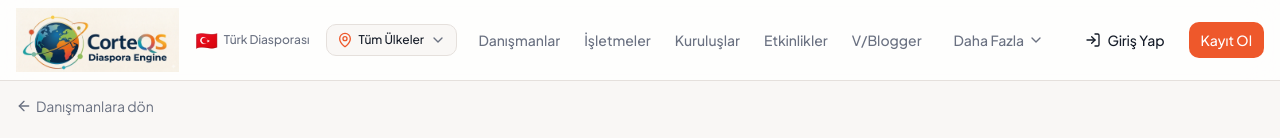
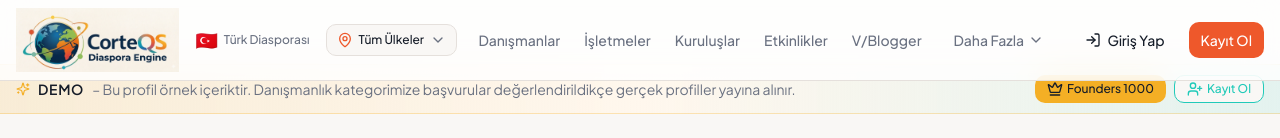
Before and after one commit to corteqssocial-web/corteqs-mvp-merged-lovable-v2, a React (Vite) app: page /consultant/ali-celik in a window 1280 px wide. Shown: the top 138 px of the page. Built offline with nearby package versions, Linux system fonts and the light colour scheme.

Commit message:
Changes
Co-authored-by: yemreeke <47570969+yemreeke@users.noreply.github.com>

```diff
--- a/src/pages/ConsultantDetail.tsx
+++ b/src/pages/ConsultantDetail.tsx
@@ -47,7 +47,10 @@ const ConsultantDetail = () => {
   return (
     <div className="min-h-screen bg-background">
       <Navbar />
-      <main className="pt-24 pb-16">
+      <div className="pt-16">
+        <DemoPageBanner categoryLabel="Danışmanlık" listingHref="/consultants" />
+      </div>
+      <main className="pt-8 pb-16">
         <div className="container mx-auto px-4">
           <Link to="/consultants" className="inline-flex items-center gap-1 text-sm text-muted-foreground hover:text-foreground mb-6 transition-colors">
             <ArrowLeft className="h-4 w-4" /> Danışmanlara dön
```
